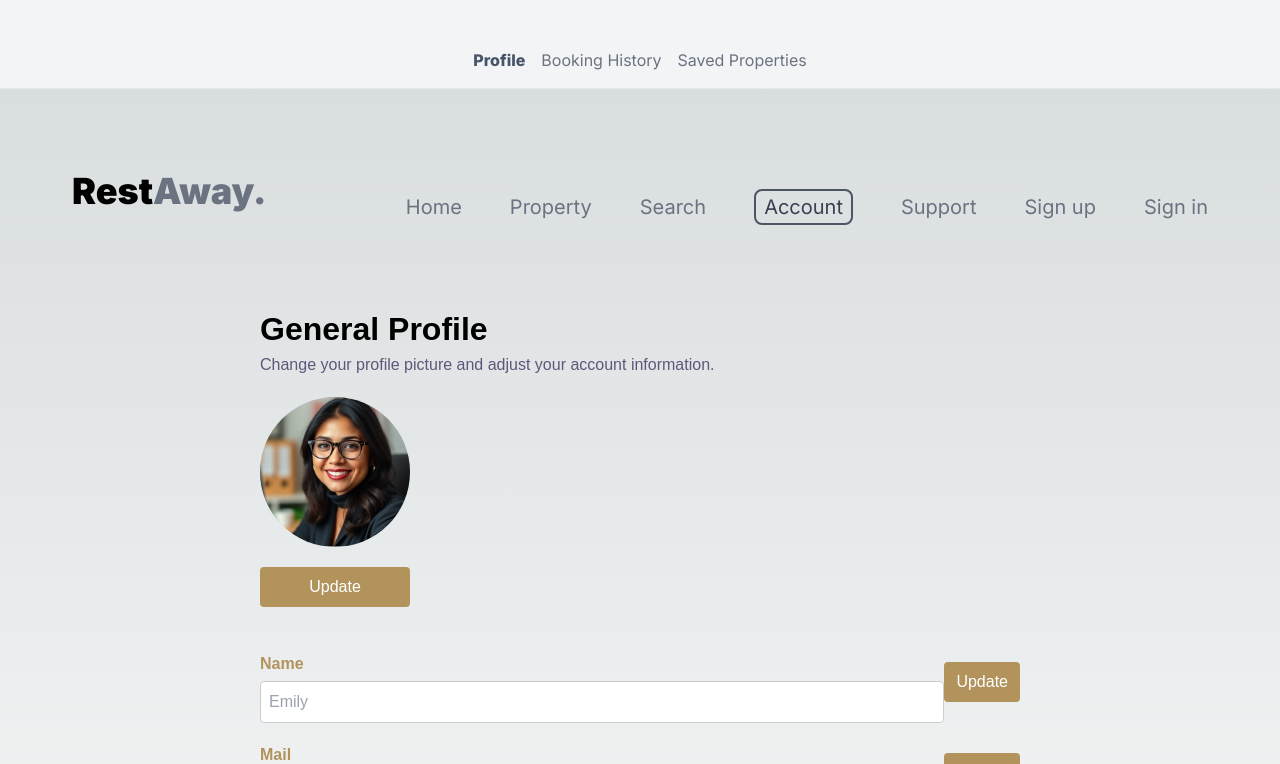
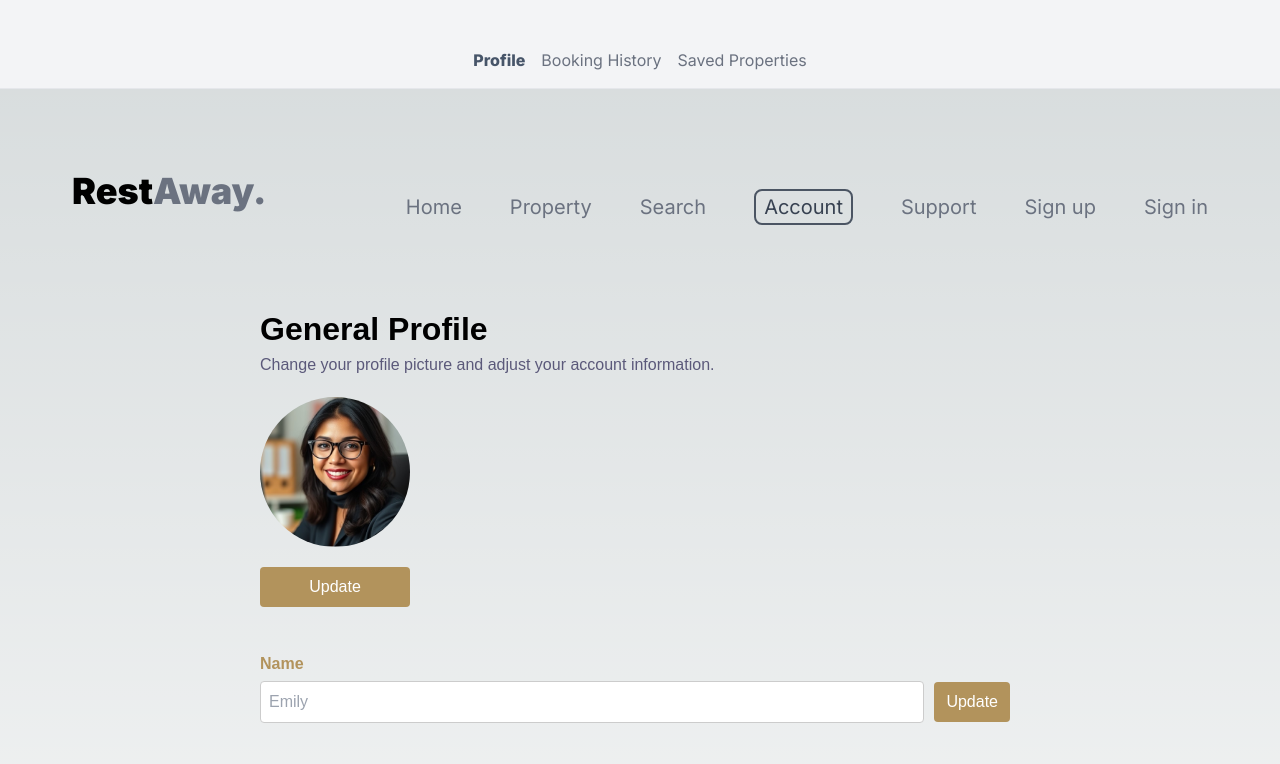
Before and after one commit to dariamilic/korisnicka-sucelja, a Next.js app in the folder rest_away_booking_project/: page /account/profile in a window 1280 px wide. Shown: the top 764 px of the page. Built offline with nearby package versions, Linux system fonts and the light colour scheme.

Commit message:
fixed button problem

```diff
--- a/rest_away_booking_project/src/app/account/profile/profile.css
+++ b/rest_away_booking_project/src/app/account/profile/profile.css
@@ -56,6 +56,10 @@
 .profile-info {
     flex: 2;
   }
+  .profile-info .update-btn{
+    margin: 30px 10px;
+  }
+
   .input-group {
     display: flex;
     align-items: flex-start;
```
